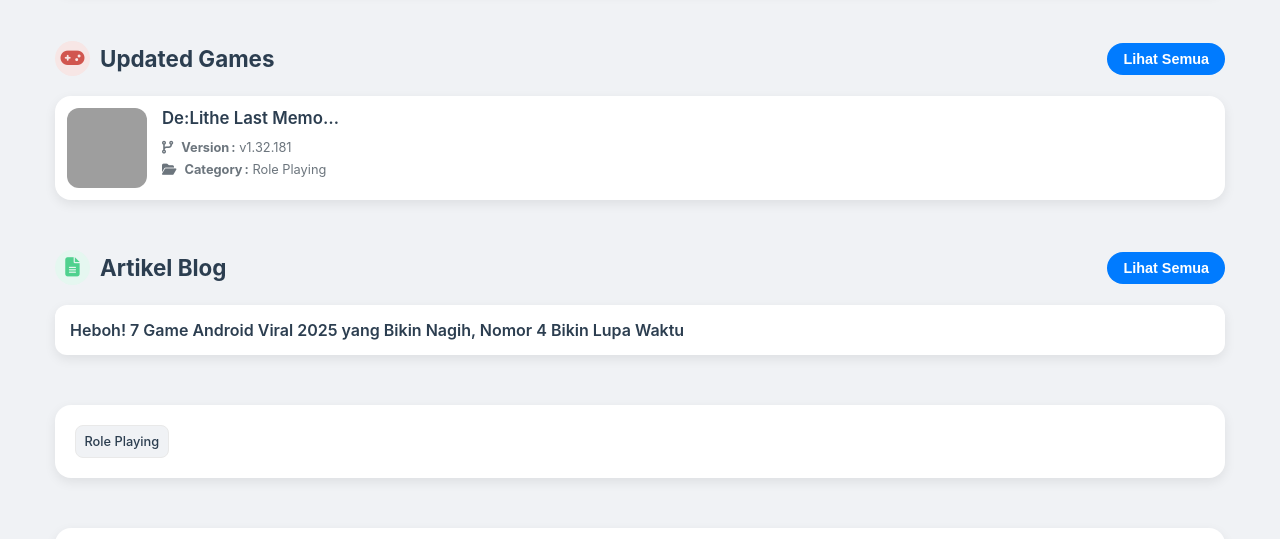
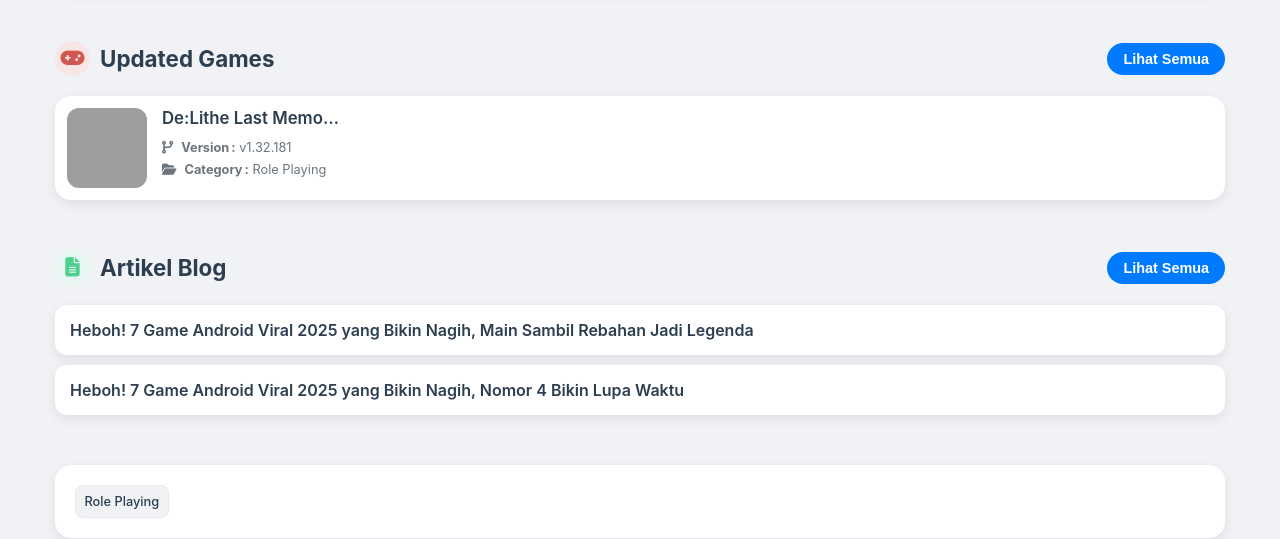
Before and after one commit to nxmn0001/ng, a plain HTML site: page index.html in a window 1280 px wide. Shown: the part 927-1466 px from the top of the page. Drawn offline with Linux system fonts and the light colour scheme; grey boxes are pictures that could not be loaded.

Commit message:
docs: Update index.html dengan artikel 'Heboh! 7 Game Android Viral 2025 yang Bikin Nagih, Main Sambil Rebahan Jadi Legenda'

```diff
--- a/index.html
+++ b/index.html
@@ -601,6 +601,7 @@
                         <button class="view-all-btn">Lihat Semua</button>
                     </div>
                     <div class="blog-list app-list" id="blog-list">
+    <a href="https://nixygaming.my.id/blog/heboh-7-game-android-viral-2025-yang-bikin-nagih-main-sambil-rebahan-jadi-legenda.html" class="blog-post-item">Heboh! 7 Game Android Viral 2025 yang Bikin Nagih, Main Sambil Rebahan Jadi Legenda</a>
     <a href="https://nixygaming.my.id/blog/heboh-7-game-android-viral-2025-yang-bikin-nagih-nomor-4-bikin-lupa-waktu.html" class="blog-post-item">Heboh! 7 Game Android Viral 2025 yang Bikin Nagih, Nomor 4 Bikin Lupa Waktu</a>
 
                    </div>
```
